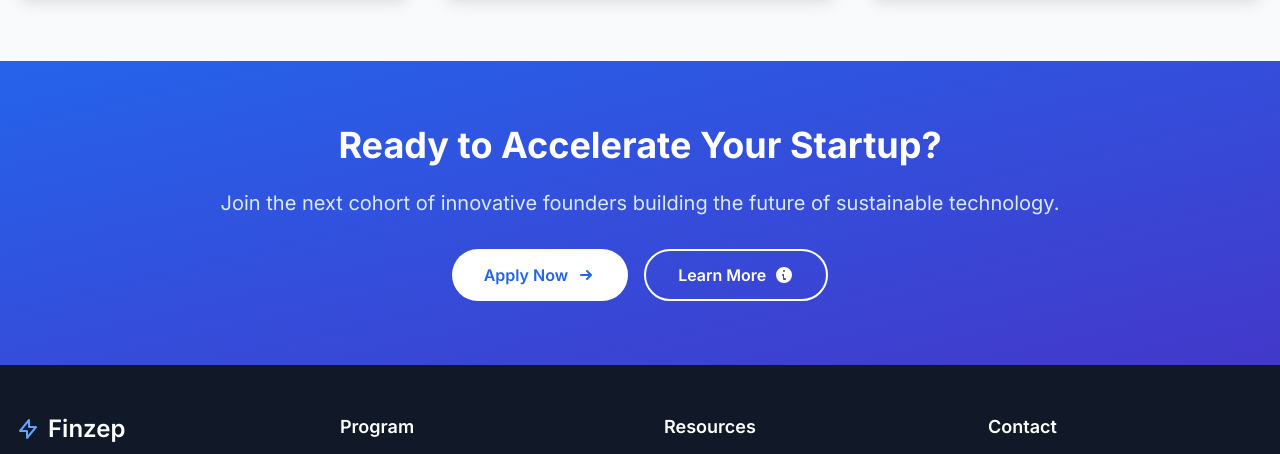
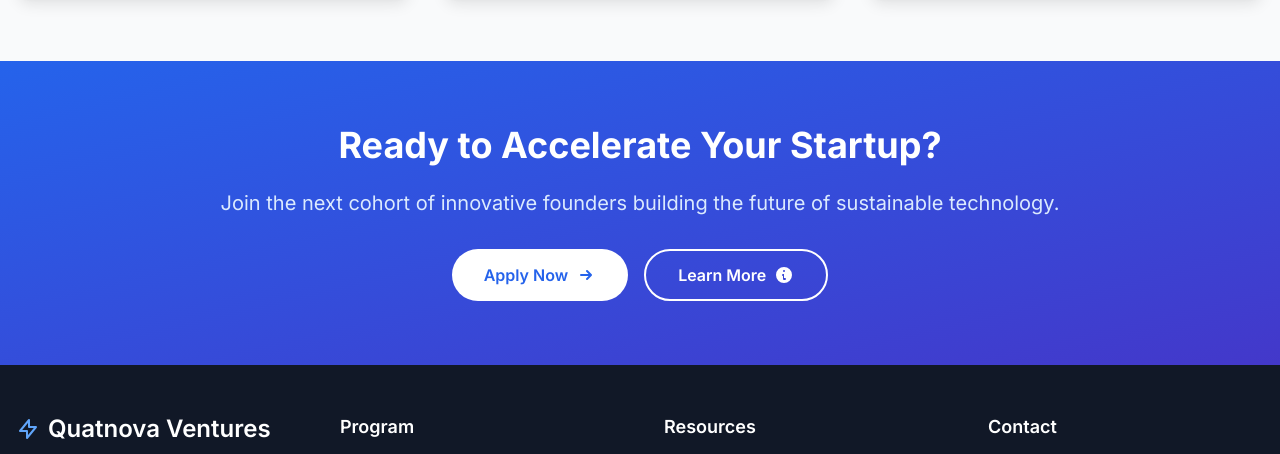
Before and after one commit to Anushkasingh1410/FINZEP_, a plain HTML site: page index.html in a window 1280 px wide. Shown: the part 5875-6329 px from the top of the page. Drawn offline with nearby package versions, Linux system fonts and the light colour scheme.

Commit message:
Update index.html

```diff
--- a/index.html
+++ b/index.html
@@ -718,7 +718,7 @@
                         <svg xmlns="http://www.w3.org/2000/svg" class="h-6 w-6 text-blue-400 mr-2" fill="none" viewBox="0 0 24 24" stroke="currentColor">
                             <path stroke-linecap="round" stroke-linejoin="round" stroke-width="2" d="M13 10V3L4 14h7v7l9-11h-7z" />
                         </svg>
-                        Finzep
+                        Quatnova Ventures
                     </a>
                     <p class="text-gray-400 mb-6">Empowering the next generation of sustainable technology startups.</p>
                     <div class="flex space-x-4">
```
